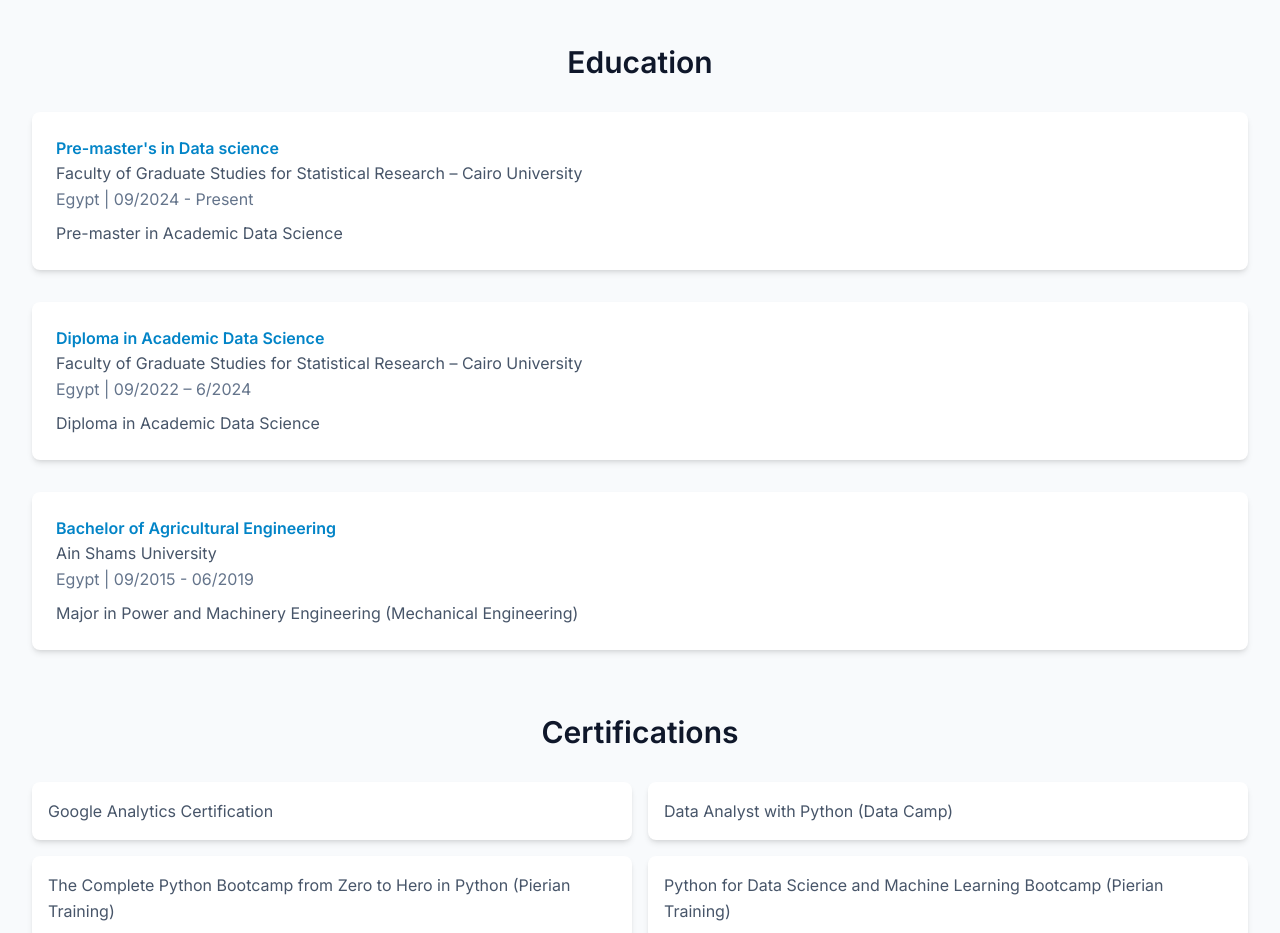
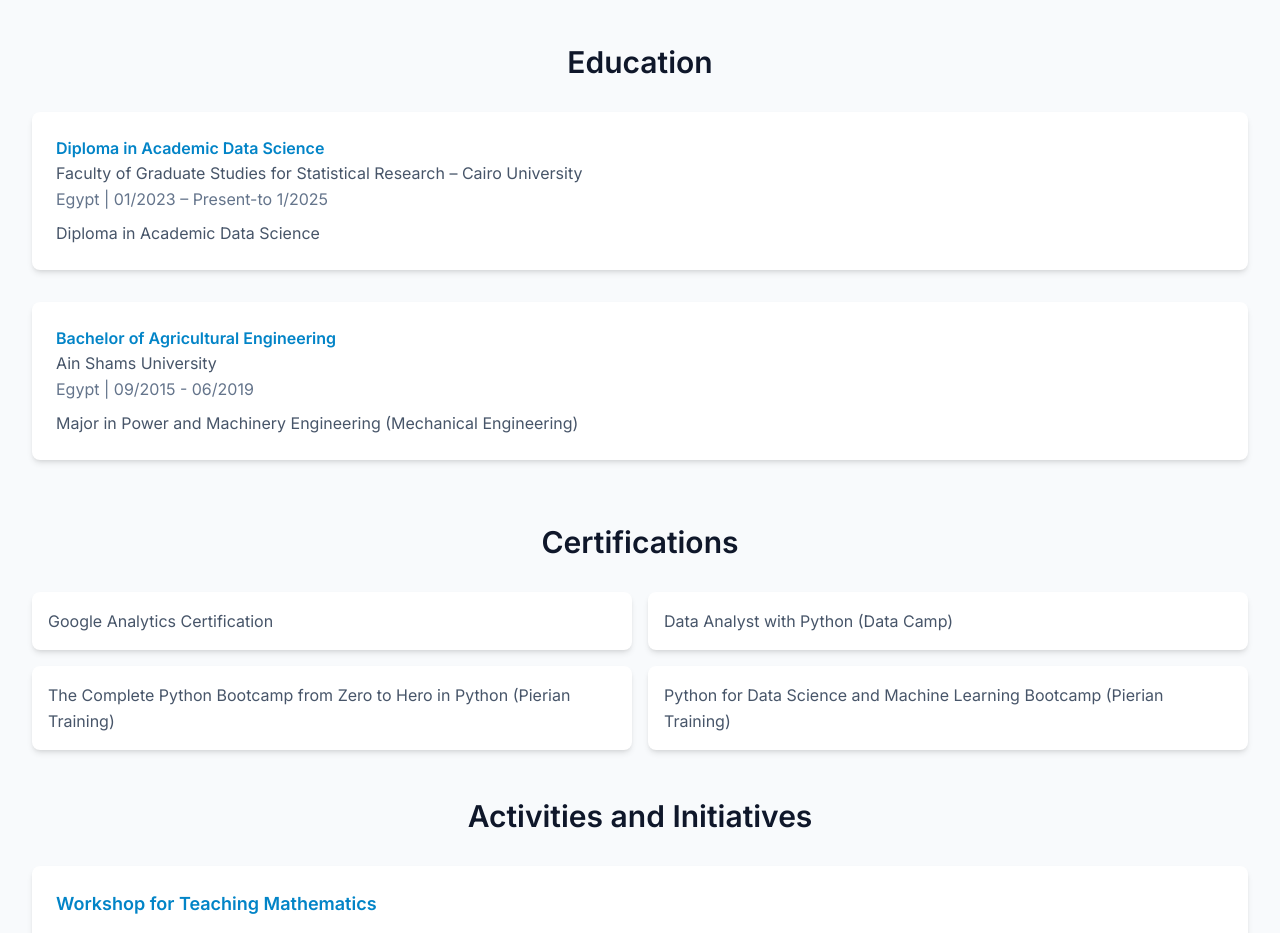
Before and after one commit to Ahmed-DS-ML/portfolio, a React (Vite) app: page / in a window 1280 px wide. Shown: the part 2500-3433 px from the top of the page. Built offline with nearby package versions, Linux system fonts and the light colour scheme.

Commit message:
Update About component

```diff
--- a/src/components/About.jsx
+++ b/src/components/About.jsx
@@ -65,20 +65,20 @@ const About = () => {
   };
 
   const education = [
-    {
-      degree: "Pre-master's in Data science",
-      institution:
-        "Faculty of Graduate Studies for Statistical Research – Cairo University",
-      location: "Egypt",
-      period: "09/2024 - Present",
-      details: "Pre-master in Academic Data Science",
-    },
+    // {
+    //   degree: "Pre-master's in Data science",
+    //   institution:
+    //     "Faculty of Graduate Studies for Statistical Research – Cairo University",
+    //   location: "Egypt",
+    //   period: "09/2024 - Present",
+    //   details: "Pre-master in Academic Data Science",
+    // },
     {
       degree: "Diploma in Academic Data Science",
       institution:
         "Faculty of Graduate Studies for Statistical Research – Cairo University",
       location: "Egypt",
-      period: "09/2022 – 6/2024",
+      period: "01/2023 – Present-to 1/2025 ",
       details: "Diploma in Academic Data Science",
     },
     {
```
